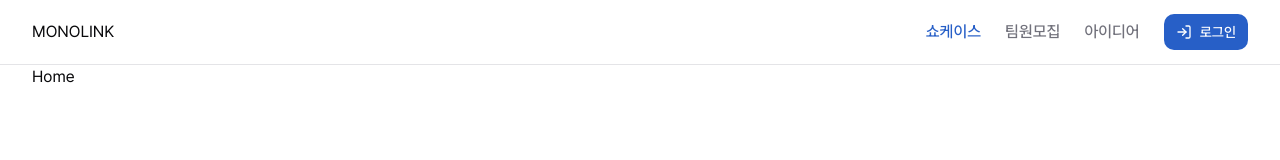
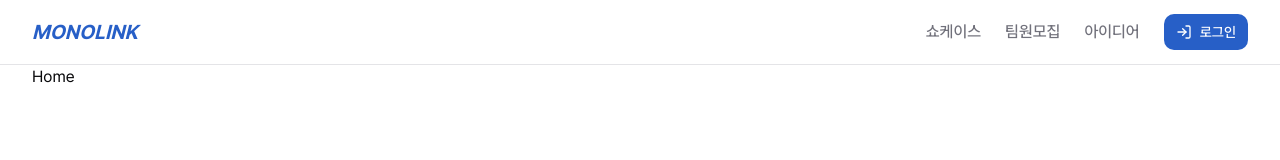
Before and after one commit to justhighway/dev-match, a Next.js app: page / in a window 1280 px wide. Shown: the top 160 px of the page. Built offline with nearby package versions, Linux system fonts and the light colour scheme; no server answers.

Commit message:
feat: gnb header logo 디자인 적용 및 nav path 변경

```diff
--- a/src/shared/components/layout/logo.tsx
+++ b/src/shared/components/layout/logo.tsx
@@ -3,7 +3,7 @@ import Link from 'next/link';
 export default function Logo() {
   return (
     <Link href="/">
-      <span>MONOLINK</span>
+      <span className="text-primary text-xl font-bold italic">MONOLINK</span>
     </Link>
   );
 }
--- a/src/shared/components/layout/nav-links.tsx
+++ b/src/shared/components/layout/nav-links.tsx
@@ -6,7 +6,7 @@ import { usePathname } from 'next/navigation';
 
 const navLinks = [
   {
-    href: '/',
+    href: '/showcase',
     label: '쇼케이스',
   },
   {
```
